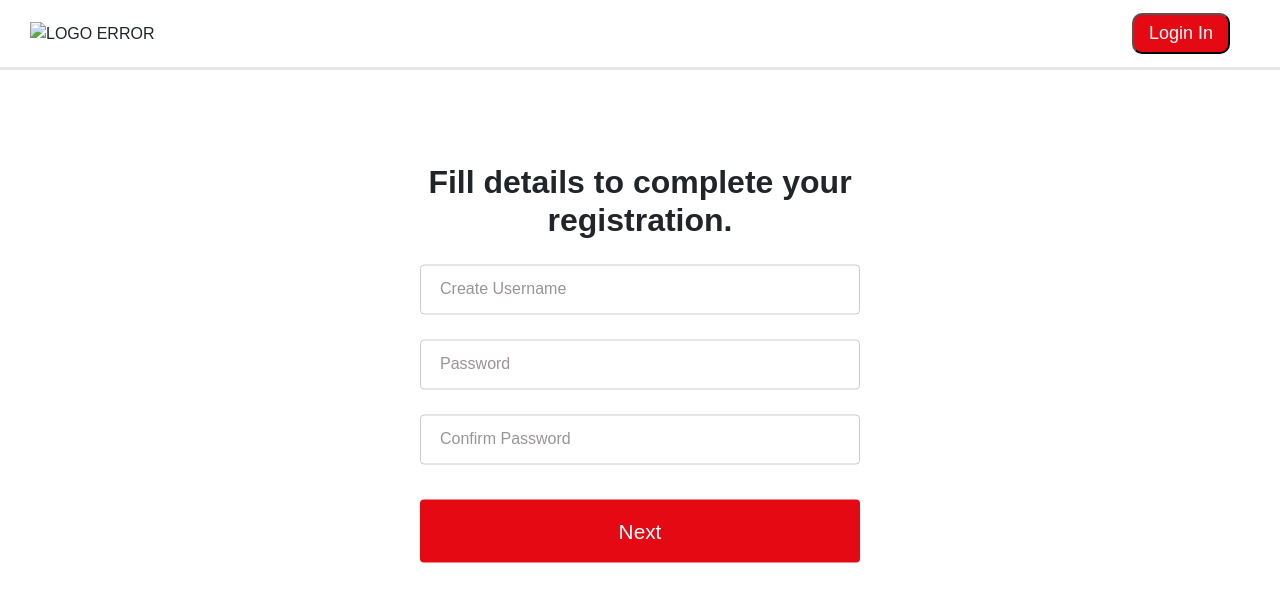
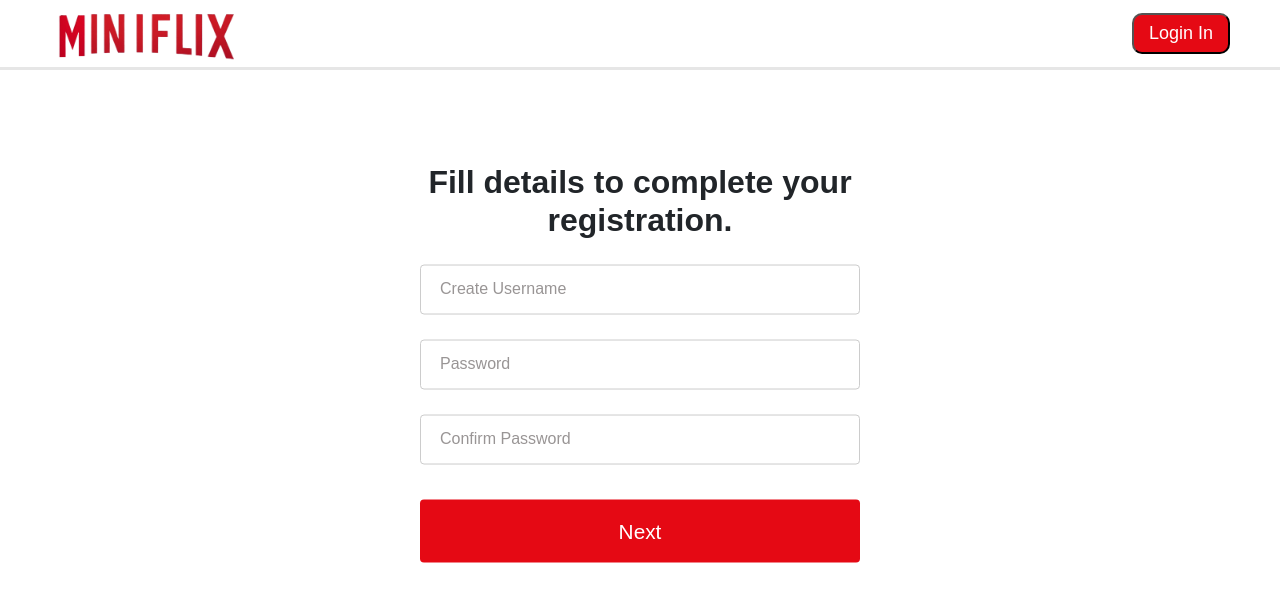
Before and after one commit to shahid-2153/MiniFlix, a plain HTML site: page Register.html in a window 1280 px wide. Drawn offline with nearby package versions, Linux system fonts and the light colour scheme.

Commit message:
Fix MiniFlix logo and favicon asset paths

```diff
--- a/Register.html
+++ b/Register.html
@@ -2,7 +2,7 @@
 <html lang="en">
 
 <head>
-    <link rel="icon" href="fav.png" type="image/x-icon">
+    <link rel="icon" href="/assets/images/fav.png" type="image/x-icon">
     <title>MiniiFlix</title>
     <link rel="stylesheet" href="https://cdnjs.cloudflare.com/ajax/libs/font-awesome/6.6.0/css/all.min.css" />
     <link href="https://cdn.jsdelivr.net/npm/bootstrap@5.3.3/dist/css/bootstrap.min.css" rel="stylesheet"
@@ -146,7 +146,7 @@
 <body>
     <div class="nav-bar">
         <div class="logo">
-            <img src="/MINIFLIX-LOGO.png" alt="LOGO ERROR" width="40%">
+            <img src="/assets/images/MINIFLIX-LOGO.png" alt="LOGO ERROR" width="40%">
         </div>
         <button class="Login-btn" id="login-btn" onclick="location.href='Login.html'">Login In</button>
     </div>
```
